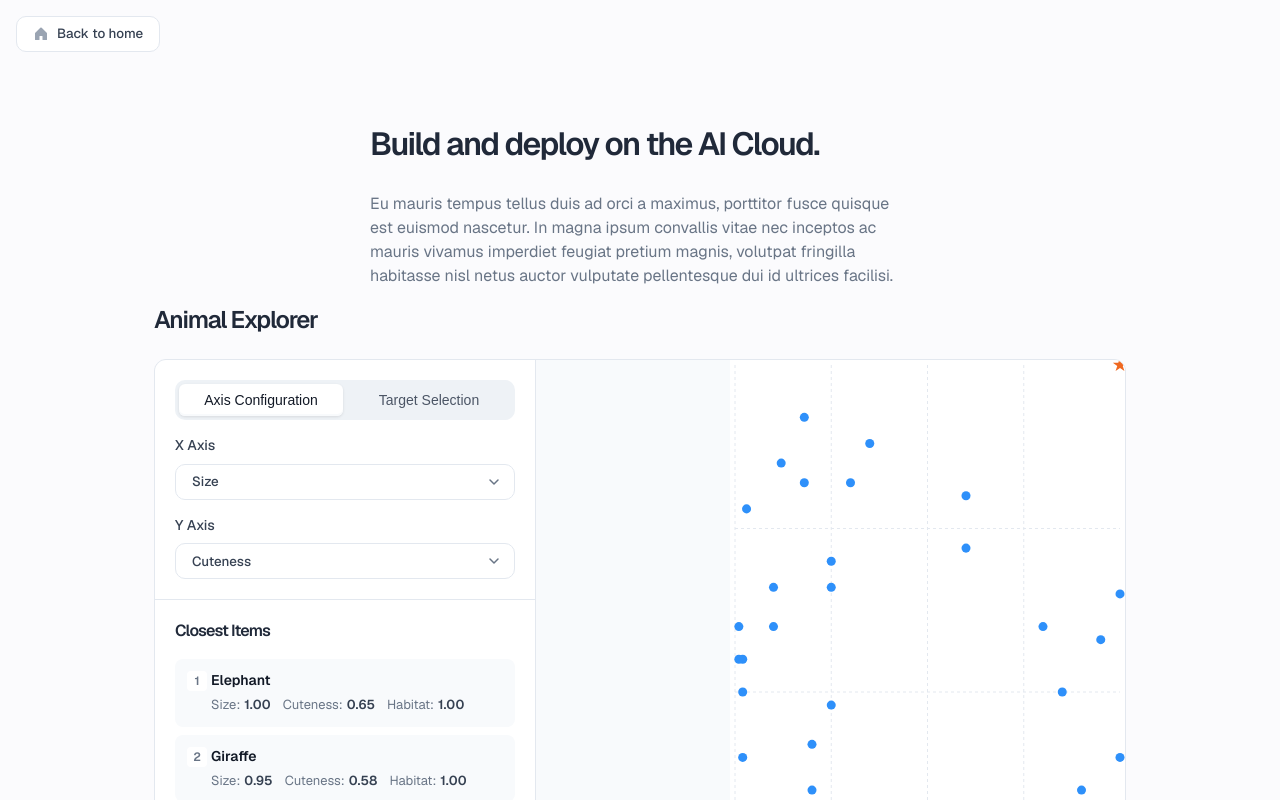
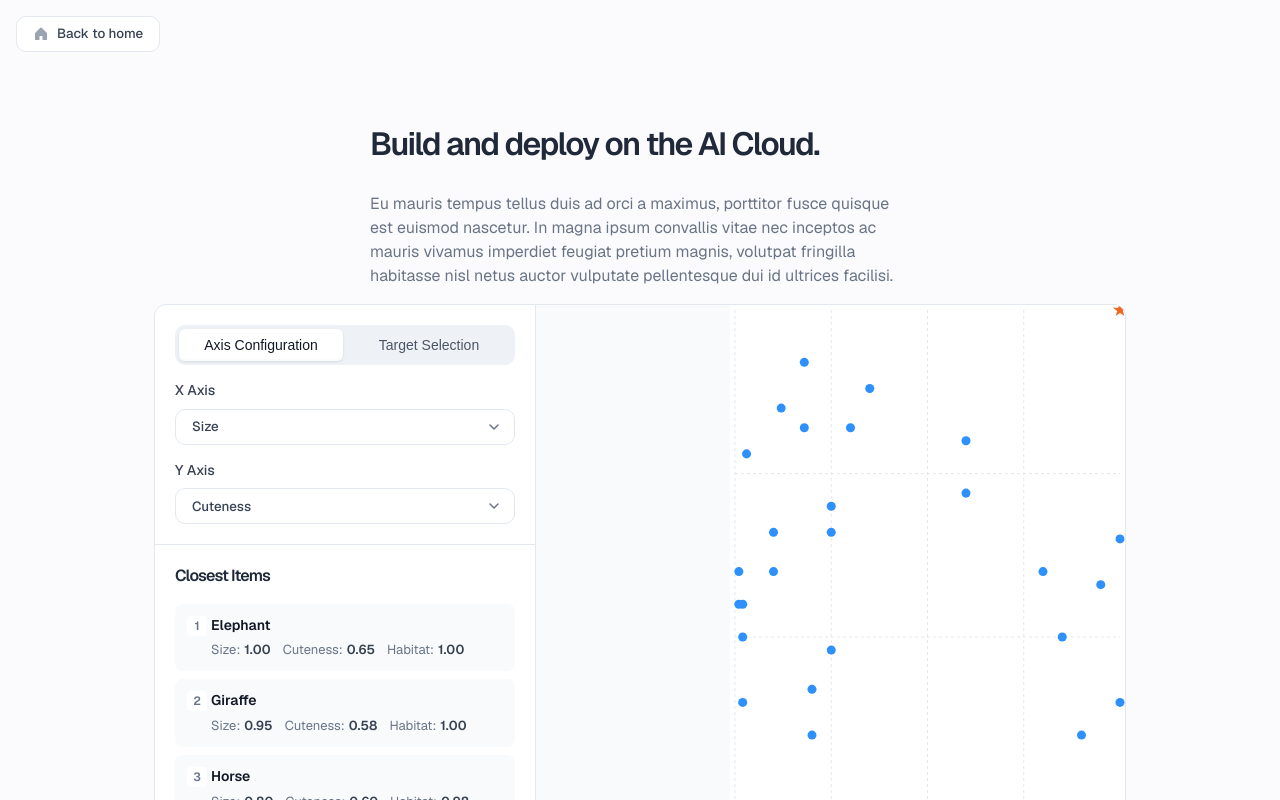
Before and after one commit to AdrianFahrbach/personal-website, a Next.js app: page /blog/storyblok-strata-explained in a window 1280 px wide. Shown: the top 800 px of the page. Built offline with nearby package versions, Linux system fonts and the light colour scheme.

Commit message:
feat: minor type improvements

```diff
--- a/src/components/v2/DataExplorer/DataExplorer.module.scss
+++ b/src/components/v2/DataExplorer/DataExplorer.module.scss
@@ -10,15 +10,6 @@
     width: 972px;
     margin: 0 -216px;
   }
-}
-
-.title {
-  margin: 0 0 24px;
-  font-size: 24px;
-  color: var(--neutral-900);
-  font-weight: 600;
-  letter-spacing: -0.02em;
-  line-height: 1.3;
 }
 
 .layout {
--- a/src/components/v2/DataExplorer/DataExplorer.tsx
+++ b/src/components/v2/DataExplorer/DataExplorer.tsx
@@ -1,11 +1,11 @@
 'use client';
 
-import React, { act, useMemo, useState } from 'react';
+import React, { useMemo, useState } from 'react';
 import { RangeSlider } from '../RangeSlider/RangeSlider';
+import { ScatterPlot } from '../ScatterPlot/ScatterPlot';
 import { Select } from '../Select/Select';
+import { Tabs } from '../Tabs/Tabs';
 import styles from './DataExplorer.module.scss';
-import { ScatterPlot } from '../ScatterPlot/ScatterPlot';
-import { Tabs } from '../Tabs/Tabs';
 
 type NumericKeys<T> = {
   [K in keyof T]: T[K] extends number ? K : never;
@@ -25,8 +25,7 @@ type ExplorerProps<T> = {
   properties: PropertyDef<T>[];
   getLabel: (key: NumericKeys<T>, value: number) => string;
   getName: (item: T) => string;
-  renderTooltip?: (props: { active?: boolean; payload?: any[] }) => React.ReactNode;
-  title?: string;
+  renderTooltip?: (props: { active?: boolean; payload?: Array<Record<string, unknown>> }) => React.ReactNode;
 };
 
 export function DataExplorer<T extends Record<string, any>>({
@@ -35,7 +34,6 @@ export function DataExplorer<T extends Record<string, any>>({
   getLabel,
   getName,
   renderTooltip,
-  title = 'Explorer',
 }: ExplorerProps<T>) {
   const numericKeys = properties.map(p => p.key);
   const [xKey, setXKey] = useState<NumericKeys<T>>(properties[0].key);
@@ -44,33 +42,33 @@ export function DataExplorer<T extends Record<string, any>>({
   const [activeTab, setActiveTab] = useState<'axis' | 'target'>('axis');
 
   // For slider selection
-  const [sliderTarget, setSliderTarget] = useState(() => {
-    const obj: any = {};
+  const [sliderTarget, setSliderTarget] = useState<Record<NumericKeys<T>, number>>(() => {
+    const obj = {} as Record<NumericKeys<T>, number>;
     for (const p of properties) obj[p.key] = 1;
     return obj;
   });
 
   function handleDotClick(item: T) {
     setTarget(item);
-    const newSlider: any = {};
+    const newSlider = {} as Record<NumericKeys<T>, number>;
     for (const p of properties) newSlider[p.key] = item[p.key];
     setSliderTarget(newSlider);
   }
 
   function handleSliderChange(key: NumericKeys<T>, value: number) {
-    setSliderTarget((prev: any) => ({ ...prev, [key]: value }));
+    setSliderTarget((prev: Record<NumericKeys<T>, number>) => ({ ...prev, [key]: value }));
     setTarget(null);
   }
 
   // Compute closest items
   const closest = useMemo(() => {
-    const ref: T = target || { ...sliderTarget, [properties[0].key]: sliderTarget[properties[0].key], name: 'Target' };
+  const ref: T = target || ({ ...sliderTarget, [properties[0].key]: sliderTarget[properties[0].key], name: 'Target' } as unknown as T);
     return data
       .map((item: T) => ({
         ...item,
         distance: euclideanDistance(item, ref, numericKeys),
       }))
-      .sort((a: any, b: any) => a.distance - b.distance)
+      .sort((a, b) => a.distance - b.distance)
       .slice(0, 5);
   }, [target, sliderTarget, data, numericKeys, properties]);
 
@@ -86,8 +84,6 @@ export function DataExplorer<T extends Record<string, any>>({
 
   return (
     <div className={styles.explorer}>
-      {title && <h2 className={styles.title}>{title}</h2>}
-
       <div className={styles.layout}>
         <div className={styles.sidebar}>
           {/* Axis Selection */}
@@ -139,7 +135,7 @@ export function DataExplorer<T extends Record<string, any>>({
           <div className={styles.section}>
             <h3 className={styles.sectionTitle}>Closest Items</h3>
             <ol className={styles.resultsList}>
-              {closest.map((item: any, index: number) => (
+              {closest.map(item => (
                 <li key={getName(item)} className={styles.resultItem}>
                   <div className={styles.resultName}>{getName(item)}</div>
                   <div className={styles.resultProps}>
```
